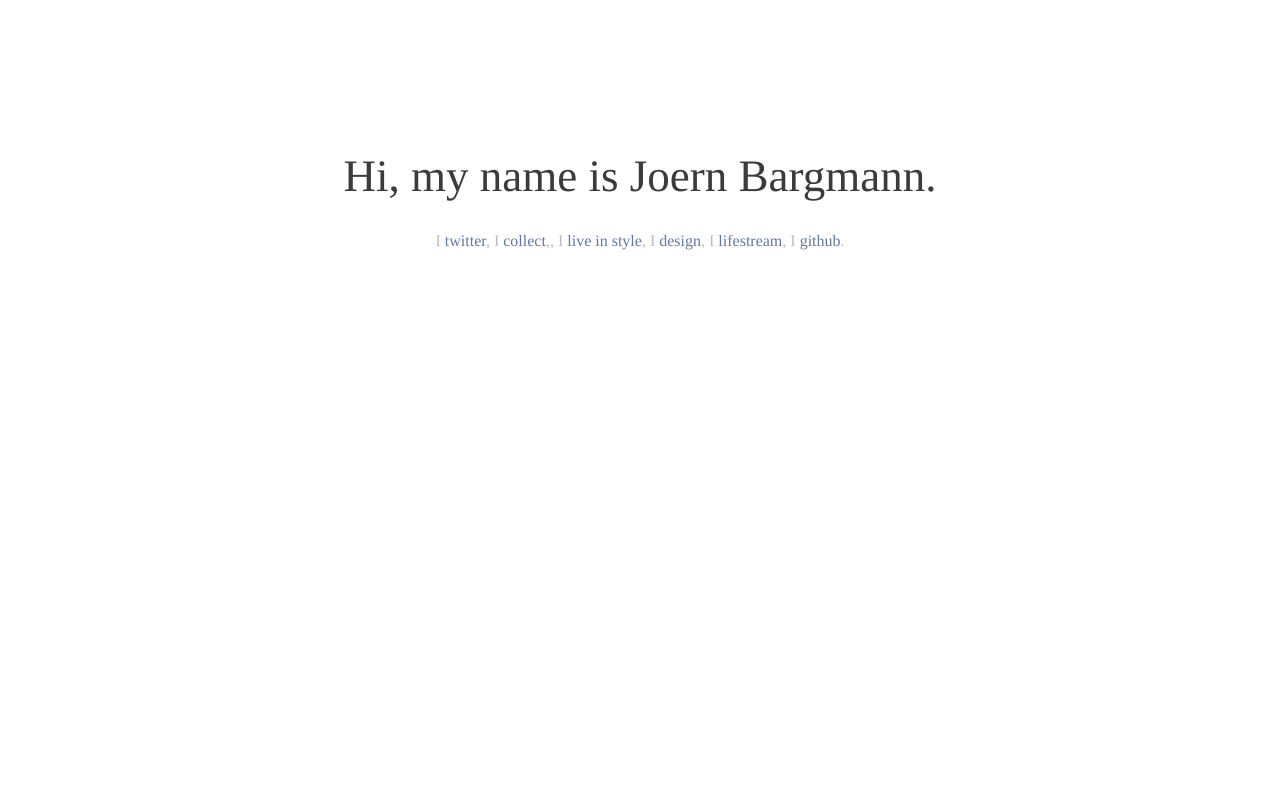
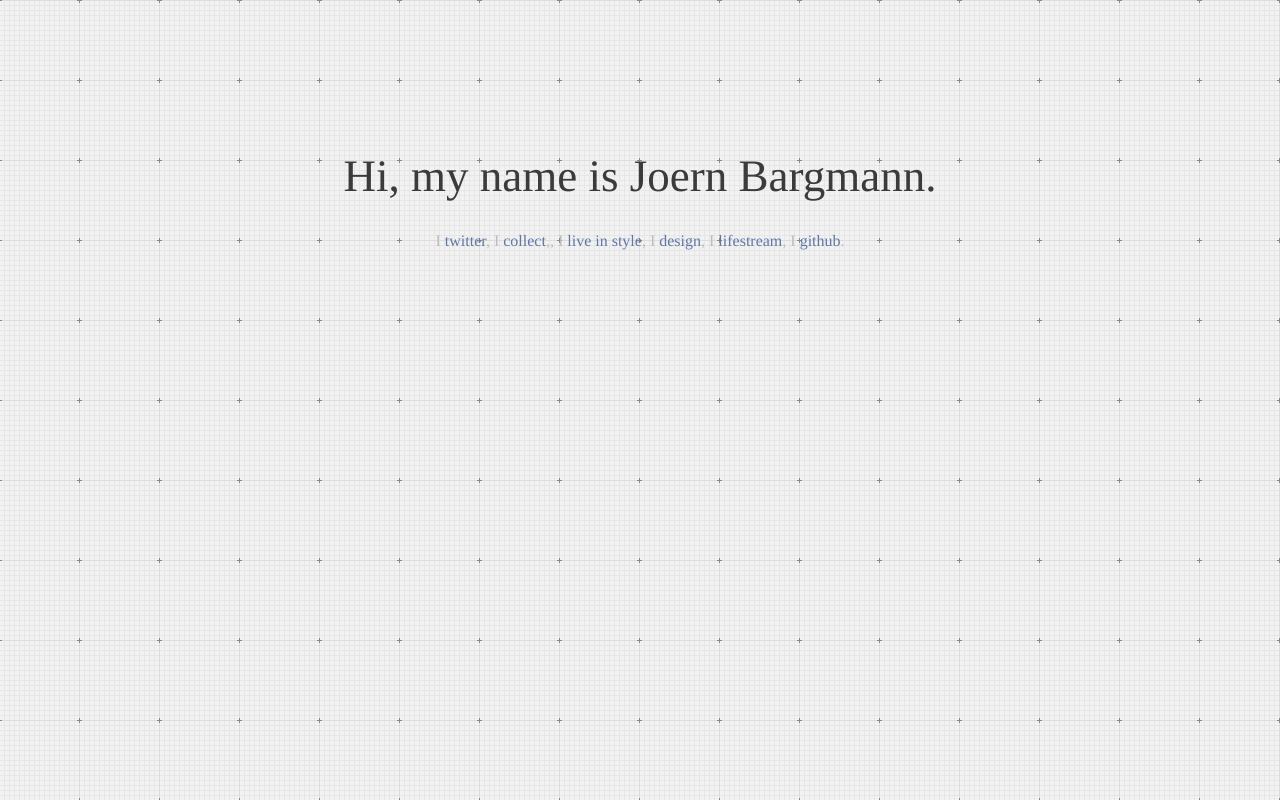
Before and after one commit to joernba/joernba.github.com, a plain HTML site: page index.html in a window 1280 px wide. Drawn offline with Linux system fonts and the light colour scheme.

Commit message:
added subtle pattern *graphy.png*
Signed-off-by: Joern Bargmann <joernba[at]gmail.com>

```diff
--- a/style.css
+++ b/style.css
@@ -1,5 +1,6 @@
 * { margin: 0; padding: 0; }
-body { font-family: Baskerville, Times, Times New Roman, serif; background-color: #fff; overflow: auto; color: #bcbcbc; font-size: 16px; }
+body { font-family: Baskerville, Times, Times New Roman, serif; background: #f5f5f5 url('graphy.png') repeat left top;
+	; overflow: auto; color: #bcbcbc; font-size: 16px; }
 h1 { font-weight: normal; margin-bottom: 30px; color: #3b3b3b; font-size: 45px; }
 a { text-decoration: none; color: #6177a6; }
 a:hover { background: #2f3950; color: #fff; }
```
Also changed, not shown: graphy.png (added).
